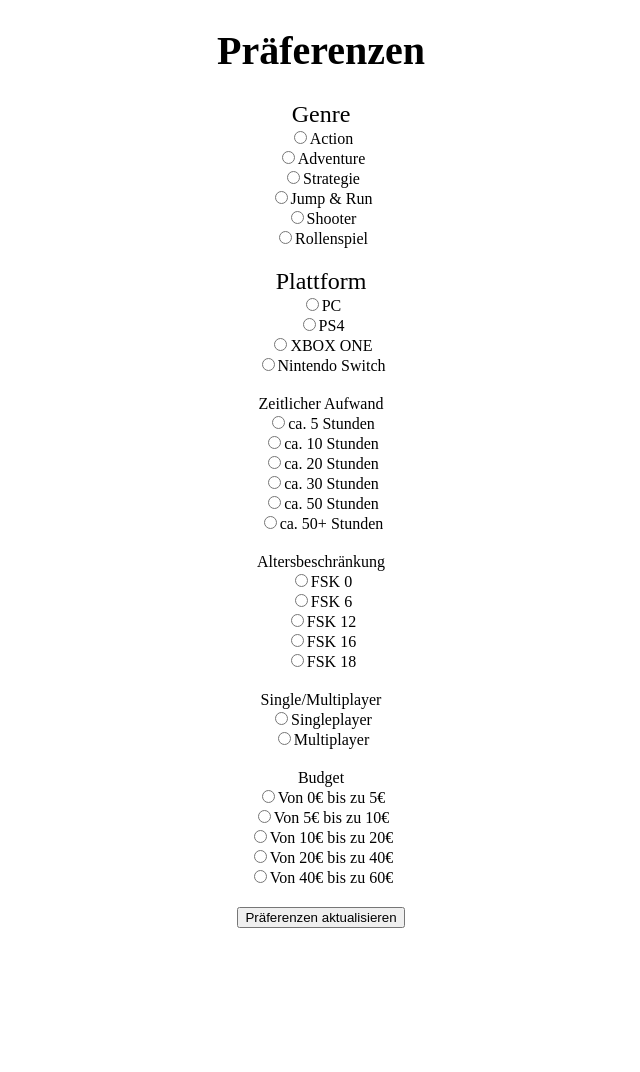
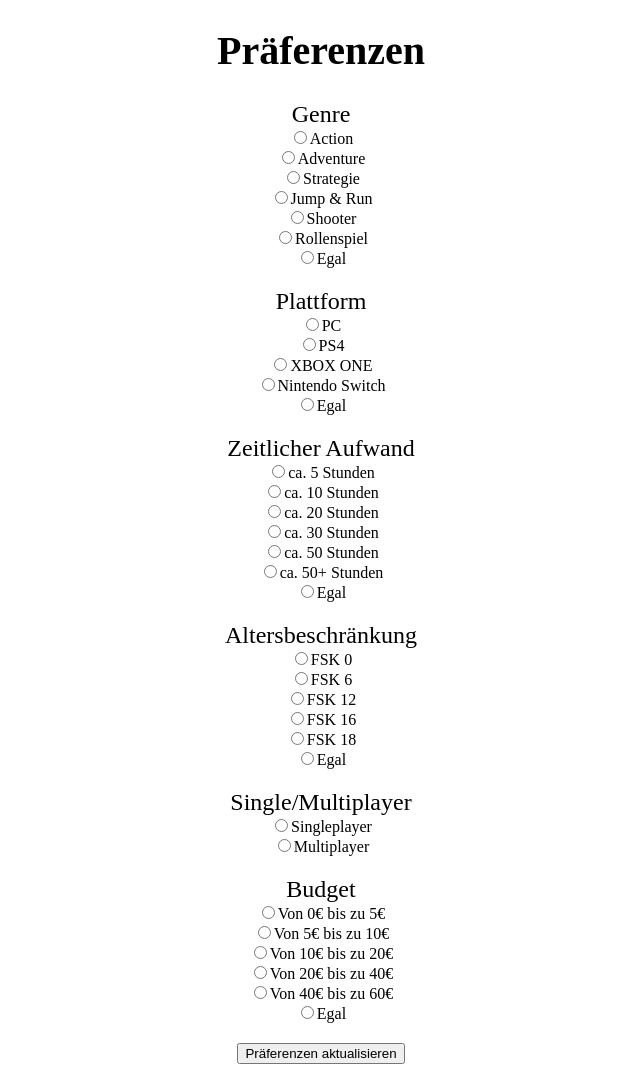
Before and after one commit to QuinFab/whattoplay, a PHP site: the page made by Präferenzen.php in a window 1280 px wide. Shown: the whole page, without its empty margins (319-959 px from the left). Before the commit the page ends 928 px from the top, so only its background shows below. Run offline with PHP 8.4, Linux system fonts and the light colour scheme.

Commit message:
Präferenzen "egal" hinzugefügt, form tags geschlossen

```diff
--- a/Präferenzen.php
+++ b/Präferenzen.php
@@ -17,6 +17,7 @@
     <input id="Genre" name="Genre" value="Jump and Run" type="radio">Jump & Run <br>
     <input id="Genre" name="Genre" value="Shooter" type="radio">Shooter <br>
     <input id="Genre" name="Genre" value="Rollenspiel" type="radio">Rollenspiel <br>
+    <input id="Genre" name="Genre" value="Egal" type="radio">Egal <br>
 </form>
 
 <form method="post" id="FormPlattform">
@@ -25,9 +26,10 @@
     <input id="Plattform" name="Plattform" value="PS4" type="radio">PS4 <br>
     <input id="Plattform" name="Plattform" value="XBOX ONE" type="radio">XBOX ONE <br>
     <input id="Plattform" name="Plattform" value="Nintendo Switch" type="radio">Nintendo Switch <br>
+    <input id="Plattform" name="Plattform" value="Egal" type="radio">Egal <br>
 </form>
 
-<form method="post" id="FormZeit>
+<form method="post" id="FormZeit">
     <label id="Lable" for="Zeitlicher Aufwand">Zeitlicher Aufwand </label> <br>
     <input id="Zeitlicher Aufwand" name="Zeitlicher Aufwand" value="5Stunden" type="radio">ca. 5 Stunden <br>
     <input id="Zeitlicher Aufwand" name="Zeitlicher Aufwand" value="10Stunden" type="radio">ca. 10 Stunden <br>
@@ -35,29 +37,32 @@
     <input id="Zeitlicher Aufwand" name="Zeitlicher Aufwand" value="30Stunden" type="radio">ca. 30 Stunden <br>
     <input id="Zeitlicher Aufwand" name="Zeitlicher Aufwand" value="50Stunden" type="radio">ca. 50 Stunden <br>
     <input id="Zeitlicher Aufwand" name="Zeitlicher Aufwand" value="50+Stunden" type="radio">ca. 50+ Stunden <br>
+    <input id="Zeitlicher Aufwand" name="Zeitlicher Aufwand" value="Egal" type="radio">Egal <br>
 </form>
 
-<form method="post" id="FormAlter>
+<form method="post" id="FormAlter">
     <label id="Lable" for="Altersbeschränkung">Altersbeschränkung </label> <br>
     <input id="Altersbeschränkung" name="Altersbeschränkung" value="FSK0" type="radio">FSK 0 <br>
     <input id="Altersbeschränkung" name="Altersbeschränkung" value="FSK6" type="radio">FSK 6 <br>
     <input id="Altersbeschränkung" name="Altersbeschränkung" value="FSK12" type="radio">FSK 12 <br>
     <input id="Altersbeschränkung" name="Altersbeschränkung" value="FSK16" type="radio">FSK 16 <br>
     <input id="Altersbeschränkung" name="Altersbeschränkung" value="FSK18" type="radio">FSK 18 <br>
+    <input id="Altersbeschränkung" name="Altersbeschränkung" value="Egal" type="radio">Egal <br>
 </form>
 
-<form method="post" id="FormSingleMulti>
+<form method="post" id="FormSingleMulti">
     <label id="Lable" for="Single/Multiplayer">Single/Multiplayer </label> <br>
     <input id="Single/Multiplayer" name="Altersbeschränkung" value="Singleplayer" type="radio">Singleplayer <br>
     <input id="Single/Multiplayer" name="Altersbeschränkung" value="Multiplayer" type="radio">Multiplayer <br>
 </form>
-<form method="post" id="FormBudget>
+<form method="post" id="FormBudget">
     <label id="Lable" for="Budget">Budget </label> <br>
     <input id="Budget" name="Budget" value="5Euro" type="radio">Von 0€ bis zu 5€ <br>
     <input id="Budget" name="Budget" value="10Euro" type="radio">Von 5€ bis zu 10€ <br>
     <input id="Budget" name="Budget" value="20Euro" type="radio">Von 10€ bis zu 20€ <br>
     <input id="Budget" name="Budget" value="40Euro" type="radio">Von 20€ bis zu 40€ <br>
     <input id="Budget" name="Budget" value="60Euro" type="radio">Von 40€ bis zu 60€ <br>
+    <input id="Budget" name="Budget" value="Egal" type="radio">Egal <br>
 </form>
 
 <button id="PräferenzenAbschicken" type="submit" onclick="PraeferenzenAbschicken()" >Präferenzen aktualisieren</button>
```
